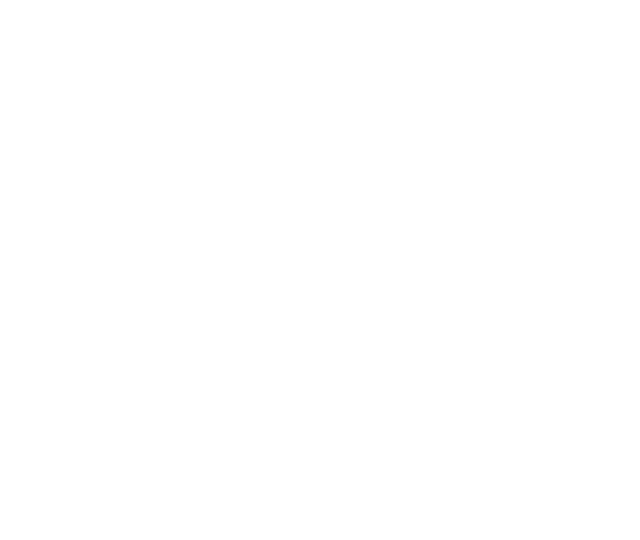
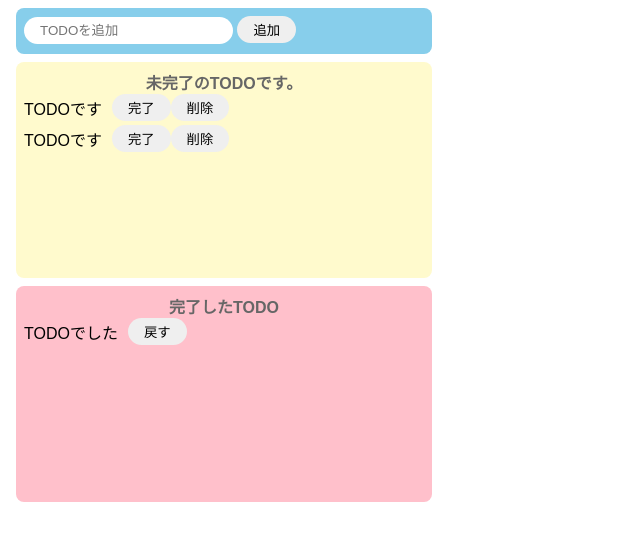
Before and after one commit to haruka-mori03/todo.js, a website built with Parcel: page src/index.html in a window 1280 px wide. Shown: the whole page, without its empty margins (0-640 px from the left). Built offline with nearby package versions, Linux system fonts and the light colour scheme.

Commit message:
Update 4 files

```diff
--- a/src/index.html
+++ b/src/index.html
@@ -1,13 +1,37 @@
 <!DOCTYPE html>
 <html>
   <head>
-    <title>Parcel Sandbox</title>
+    <title>TODO(JS)</title>
     <meta charset="UTF-8" />
   </head>
 
   <body>
-    <div id="app"></div>
+    <div class="input-area">
+      <input placeholder="TODOを追加" />
+      <button>追加</button>
+    </div>
 
+    <div class="imcompleat-area">
+      <p class="title">未完了のTODOです。</p>
+      <div class="list-row">
+        <div class="list-text">TODOです</div>
+        <button>完了</button>
+        <button>削除</button>
+      </div>
+      <div class="list-row">
+        <div class="list-text">TODOです</div>
+        <button>完了</button>
+        <button>削除</button>
+      </div>
+    </div>
+
+    <div class="compleat-area">
+      <p class="title">完了したTODO</p>
+      <div class="list-row">
+        <div class="list-text">TODOでした</div>
+        <button>戻す</button>
+      </div>
+    </div>
     <script src="./index.mjs" type="module"></script>
   </body>
 </html>
--- a/src/styles.css
+++ b/src/styles.css
@@ -1,3 +1,66 @@
 body {
   font-family: sans-serif;
 }
+
+input {
+  border-radius: 16px;
+  border: none;
+  padding: 6px 16px;
+  outline: none;
+}
+
+button {
+  border-radius: 16px;
+  border: none;
+  padding: 4px 16px;
+}
+
+button:hover {
+  color: #fff;
+  background: lightcoral;
+  cursor: pointer;
+}
+
+.input-area {
+  background: skyblue;
+  width: 400px;
+  height: 30px;
+  padding: 8px;
+  margin: 8px;
+  border-radius: 8px;
+}
+
+.imcompleat-area {
+  background: lemonchiffon;
+  width: 400px;
+  min-height: 200px;
+  padding: 8px;
+  margin: 8px;
+  border-radius: 8px;
+}
+
+.compleat-area {
+  background: pink;
+  width: 400px;
+  min-height: 200px;
+  padding: 8px;
+  margin: 8px;
+  border-radius: 8px;
+}
+
+.title {
+  text-align: center;
+  font-weight: bold;
+  color: #666;
+  margin: 0;
+}
+
+.list-row {
+  display: flex;
+  align-items: center;
+  margin-bottom: 4px;
+}
+
+.list-text {
+  margin-right: 10px;
+}
```
Also changed, not shown: .codesandbox/tasks.json (added), .devcontainer/devcontainer.json (added).
